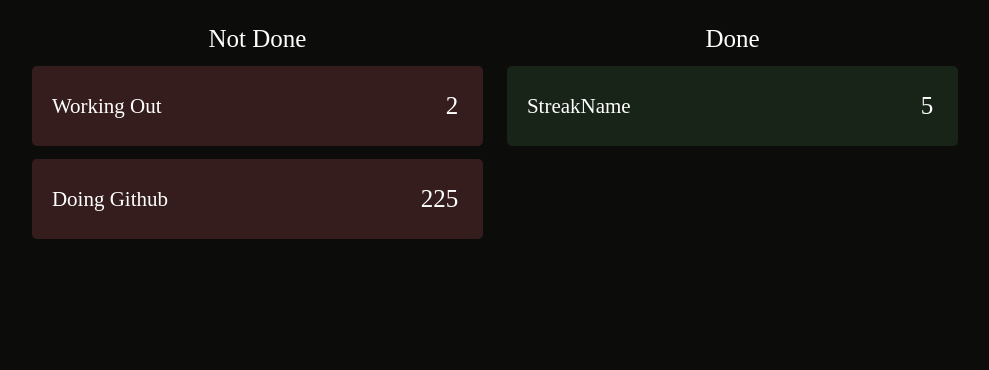
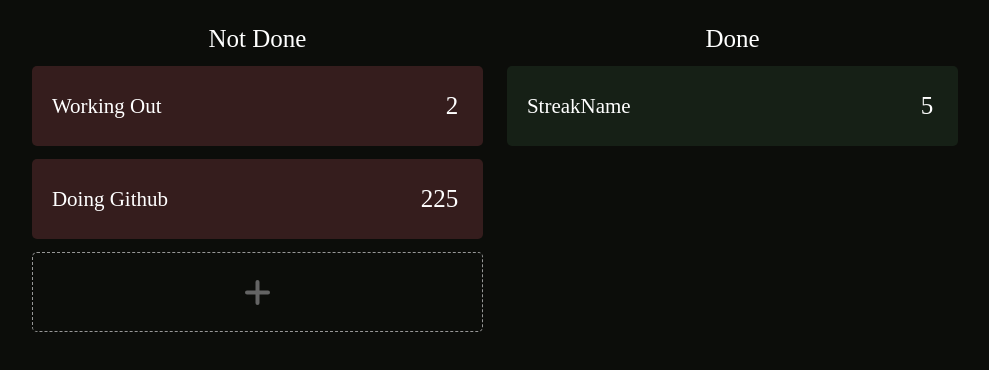
Before and after one commit to Kupinaaa/Streaks, a React (Vite) app in the folder frontend/: page / in a window 1280 px wide. Shown: the top 370 px of the page, without its empty margins (145-1134 px from the left). Built offline with nearby package versions, Linux system fonts and the light colour scheme.

Commit message:
add streak styles

```diff
--- a/frontend/src/Streaks.tsx
+++ b/frontend/src/Streaks.tsx
@@ -87,11 +87,11 @@ const Streaks = () => {
   StreakData.forEach((Streak:StreakInterface) => {
     const StreakElement = (
       <div key={Streak.streakName}
-           className="streak-wrapper"
+           className="streakWrapper"
            onClick={() => {handleClick(Streak.streakName)}}
       >
-        <div className="streak-name">{Streak.streakName}</div>
-        <div className="streak-number">{Streak.streak}</div>
+        <div className="streakName">{Streak.streakName}</div>
+        <div className="streakNumber">{Streak.streak}</div>
       </div>
     )
     if (Streak.done == true) doneStreakElements.push(StreakElement)
@@ -103,6 +103,12 @@ const Streaks = () => {
       <div className="notDoneStreaks">
         <div className="title">Not Done</div>
         {notDoneStreakElements}
+        <div className="addStreak">
+          <div className="plus">
+            <div className="vert"></div>
+            <div className="horiz"></div>
+          </div>
+        </div>
       </div>
       <div className="doneStreaks">
         <div className="title">Done</div>
--- a/frontend/src/index.css
+++ b/frontend/src/index.css
@@ -45,7 +45,7 @@ html, body, #root {
     position: relative;
 }
 
-.streak-wrapper {
+.streakWrapper {
     display: block;
     position: relative;
 
@@ -60,16 +60,33 @@ html, body, #root {
     background-color: #182418;
 }
 
-.notDoneStreaks > .streak-wrapper {
+.streakWrapper {
+    display: block;
+    position: relative;
+
+    margin-top: 13px;
+    padding: 10px;
+    padding-left: 20px;
+
+    min-height: 80px;
+    width: 95%;
+    border-radius: 5px;
+}
+
+.notDoneStreaks > .streakWrapper {
     background-color: rgb(53, 29, 29);
 }
 
-.streak-name, .streak-number {
+.doneStreaks > .streakWrapper {
+    background-color: #162016;
+}
+
+.streakName, .streakNumber {
     display: block;
     width: fit-content;
 }
 
-.streak-number {
+.streakNumber {
     margin-left: auto;
     position: absolute;
 
@@ -80,7 +97,7 @@ html, body, #root {
     font-size: 25px;
 }
 
-.streak-name {
+.streakName {
     position: absolute;
 
     top: 50%;
@@ -88,3 +105,72 @@ html, body, #root {
 
     font-size: 21px;
 }
+
+.addStreak {
+    display: block;
+    position: relative;
+
+    margin-top: 13px;
+    padding: 10px;
+    padding-left: 20px;
+
+    min-height: 80px;
+    width: 95%;
+    border-radius: 5px;
+
+    border: 1px rgb(151, 151, 151) dashed;
+    transition: 0.5s;
+}
+
+.addStreak > .plus {
+    height: 25px;
+    width: 25px;
+
+    position: absolute;
+    top: 50%;
+    left: 50%;
+    transform: translate(-50%, -50%);
+}
+
+.plus > .vert {
+    width: 4px;
+    height: 100%;
+
+    background-color: rgb(100, 100, 100);
+    position: absolute;
+    top: 50%;
+    left: 50%;
+    transform: translate(-50%, -50%);
+
+    border-radius: 10px;
+    transition: 0.5s;
+}
+
+.plus > .horiz {
+    width: 100%;
+    height: 4px;
+
+    background-color: rgb(100, 100, 100);
+    position: absolute;
+    top: 50%;
+    left: 50%;
+    transform: translate(-50%, -50%);
+
+    border-radius: 10px;
+    transition: 0.5s;
+}
+
+.addStreak:hover > .plus > .horiz {
+    background-color: white;
+    transition: 0.5s;
+}
+
+.addStreak:hover > .plus > .vert {
+    background-color: white;
+    transition: 0.5s;
+}
+
+.addStreak:hover {
+    border: 1px white dashed;
+    transition: 0.5s;
+}
```
